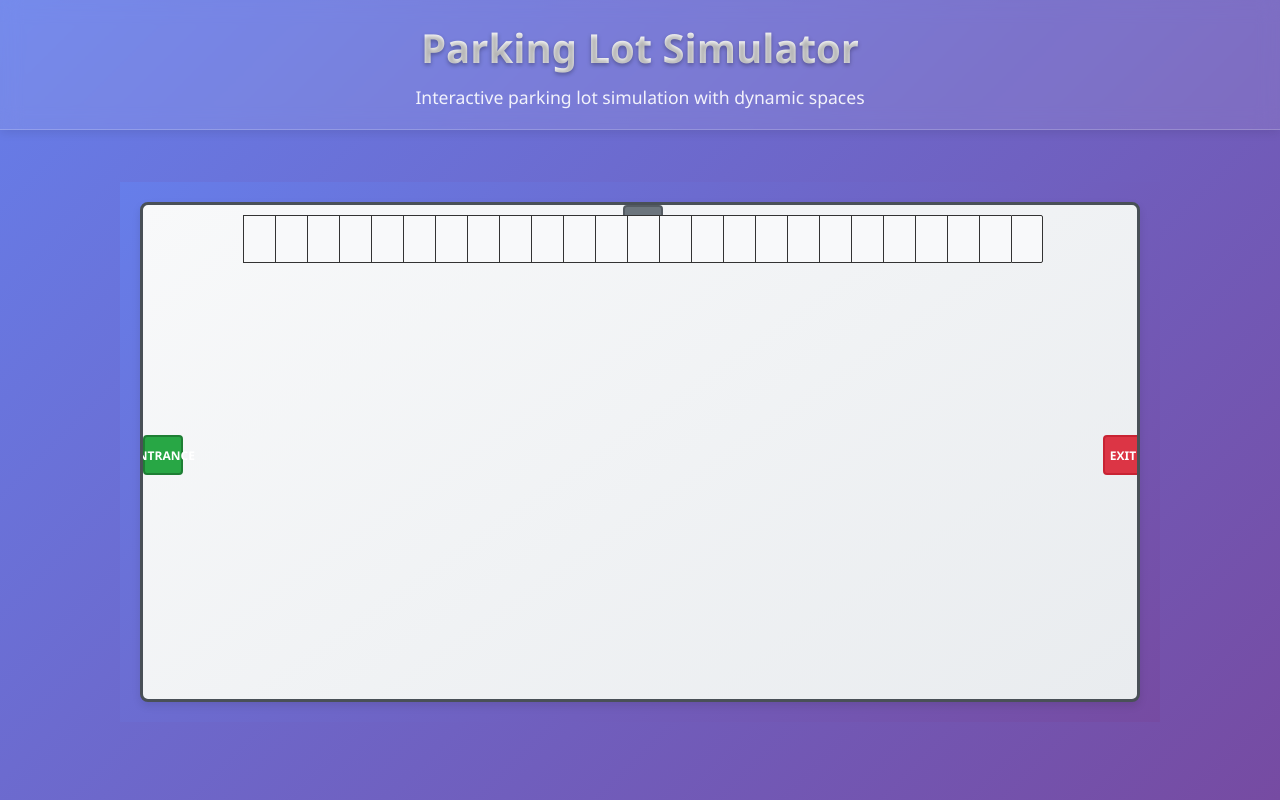
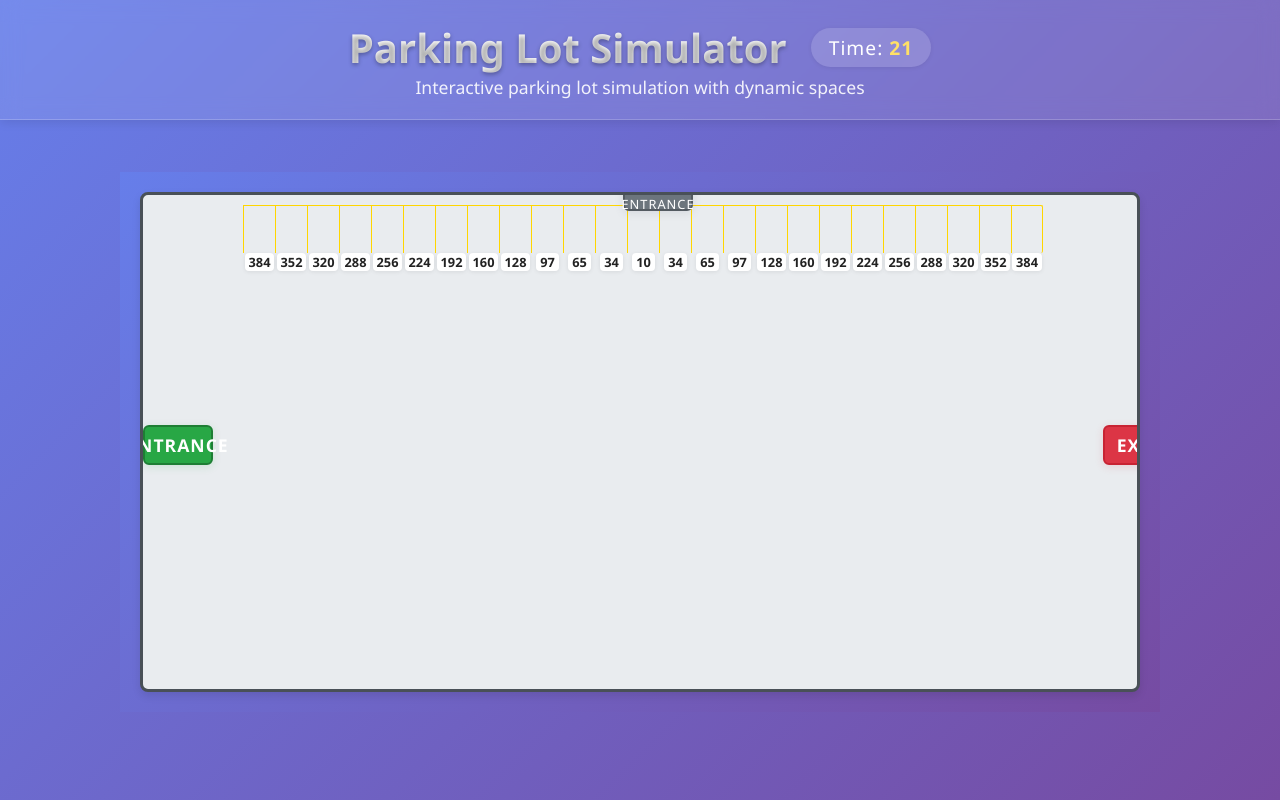
Before and after one commit to josephecombs/parking-lot-simulator, a React (Create React App) app: page / in a window 1280 px wide. Built offline with nearby package versions, Linux system fonts and the light colour scheme.

Commit message:
pretty good

```diff
--- a/src/App.css
+++ b/src/App.css
@@ -74,3 +74,23 @@ main {
     font-size: 1rem;
   }
 }
+
+.time-ticker {
+  background: rgba(255,255,255,0.15);
+  color: #fff;
+  font-size: 1.2rem;
+  font-weight: 500;
+  padding: 6px 18px;
+  border-radius: 20px;
+  box-shadow: 0 1px 4px rgba(0,0,0,0.08);
+  letter-spacing: 1px;
+  display: flex;
+  align-items: center;
+  gap: 6px;
+}
+
+.time-ticker span {
+  font-variant-numeric: tabular-nums;
+  font-weight: 700;
+  color: #ffe066;
+}
--- a/src/App.js
+++ b/src/App.js
@@ -1,15 +1,26 @@
-import React, { useState } from 'react';
+import React, { useState, useEffect } from 'react';
 import { ParkingLot } from './models/ParkingLot';
 import ParkingLotComponent from './components/ParkingLot';
 import './App.css';
 
 function App() {
   const [parkingLot] = useState(() => new ParkingLot(1000, 500));
+  const [time, setTime] = useState(0);
+
+  useEffect(() => {
+    const interval = setInterval(() => {
+      setTime((prev) => (prev + 1) % 101);
+    }, 250); // 4x speed
+    return () => clearInterval(interval);
+  }, []);
 
   return (
     <div className="App">
       <header className="App-header">
-        <h1>Parking Lot Simulator</h1>
+        <div style={{ display: 'flex', alignItems: 'center', justifyContent: 'center', gap: 24 }}>
+          <h1 style={{ margin: 0 }}>Parking Lot Simulator</h1>
+          <div className="time-ticker">Time: <span>{time}</span></div>
+        </div>
         <p>Interactive parking lot simulation with dynamic spaces</p>
       </header>
       <main>
--- a/src/components/ParkingLot.js
+++ b/src/components/ParkingLot.js
@@ -31,13 +31,17 @@ const ParkingLot = ({ parkingLot }) => {
             height: entrance.height,
             backgroundColor: '#28a745',
             border: '2px solid #1e7e34',
-            borderRadius: '4px',
+            borderRadius: '6px',
             display: 'flex',
             alignItems: 'center',
             justifyContent: 'center',
             color: 'white',
-            fontSize: '12px',
-            fontWeight: 'bold'
+            fontSize: '1.1rem',
+            fontWeight: 'bold',
+            letterSpacing: '1px',
+            padding: '0 12px',
+            minWidth: '70px',
+            boxShadow: '0 2px 8px rgba(40,167,69,0.15)'
           }}
         >
           ENTRANCE
@@ -54,13 +58,17 @@ const ParkingLot = ({ parkingLot }) => {
             height: exit.height,
             backgroundColor: '#dc3545',
             border: '2px solid #c82333',
-            borderRadius: '4px',
+            borderRadius: '6px',
             display: 'flex',
             alignItems: 'center',
             justifyContent: 'center',
             color: 'white',
-            fontSize: '12px',
-            fontWeight: 'bold'
+            fontSize: '1.1rem',
+            fontWeight: 'bold',
+            letterSpacing: '1px',
+            padding: '0 12px',
+            minWidth: '70px',
+            boxShadow: '0 2px 8px rgba(220,53,69,0.15)'
           }}
         >
           EXIT
@@ -77,16 +85,24 @@ const ParkingLot = ({ parkingLot }) => {
             height: buildingEntrance.height,
             backgroundColor: '#6c757d',
             border: '2px solid #545b62',
-            borderRadius: '4px',
+            borderRadius: '6px',
             display: 'flex',
+            flexDirection: 'column',
             alignItems: 'center',
             justifyContent: 'center',
             color: 'white',
-            fontSize: '12px',
-            fontWeight: 'bold'
+            fontSize: '1.1rem',
+            fontWeight: 'bold',
+            letterSpacing: '1px',
+            padding: '0 8px',
+            minWidth: '70px',
+            boxShadow: '0 2px 8px rgba(108,117,125,0.15)',
+            zIndex: 2,
+            transform: 'translateY(-60%)',
           }}
         >
-          BUILDING
+          <span>BUILDING</span>
+          <span style={{fontSize: '0.8rem', fontWeight: 400, marginTop: 2}}>ENTRANCE</span>
         </div>
 
         {/* Parking Spaces */}
--- a/src/components/ParkingLotSpace.js
+++ b/src/components/ParkingLotSpace.js
@@ -4,11 +4,12 @@ import '../styles/ParkingLotSpace.css';
 const ParkingLotSpace = ({ space, isLast }) => {
   const { x, y } = space.getPosition();
   const { width, height, borderWidth } = space.getDimensions();
+  const walkDistance = space.walkDistance;
 
   // Only the last space in the row gets a right border
   const borderStyle = isLast
-    ? `${borderWidth}px solid #333`
-    : `${borderWidth}px solid #333; border-right: none;`;
+    ? `${borderWidth}px solid #ffd600`
+    : `${borderWidth}px solid #ffd600; border-right: none;`;
 
   return (
     <div
@@ -19,16 +20,24 @@ const ParkingLotSpace = ({ space, isLast }) => {
         top: y,
         width: width,
         height: height,
-        borderTop: `${borderWidth}px solid #333`,
-        borderBottom: `${borderWidth}px solid #333`,
-        borderLeft: `${borderWidth}px solid #333`,
-        borderRight: isLast ? `${borderWidth}px solid #333` : 'none',
-        backgroundColor: space.isOccupied ? '#ff6b6b' : '#f8f9fa',
+        borderTop: `${borderWidth}px solid #ffd600`,
+        borderBottom: 'none',
+        borderLeft: `${borderWidth}px solid #ffd600`,
+        borderRight: isLast ? `${borderWidth}px solid #ffd600` : 'none',
+        backgroundColor: 'transparent',
         borderRadius: isLast ? '0 2px 2px 0' : '0',
-        boxSizing: 'border-box'
+        boxSizing: 'border-box',
+        display: 'flex',
+        flexDirection: 'column',
+        justifyContent: 'flex-end',
+        alignItems: 'center',
+        fontSize: '0.85rem',
+        paddingBottom: '0',
       }}
-      title={`Parking Space at (${x}, ${y}) - ${space.isOccupied ? 'Occupied' : 'Available'}`}
-    />
+      title={`Parking Space at (${x}, ${y}) - ${space.isOccupied ? 'Occupied' : 'Available'} - Walk: ${Math.round(walkDistance)}`}
+    >
+      <span className="walk-distance" style={{ marginBottom: '-18px', background: 'white', color: '#222', borderRadius: 4, padding: '0 4px', fontWeight: 600, fontSize: '0.8rem', boxShadow: '0 1px 4px rgba(0,0,0,0.08)' }}>{Math.round(walkDistance)}</span>
+    </div>
   );
 };
 
--- a/src/models/ParkingLot.js
+++ b/src/models/ParkingLot.js
@@ -39,9 +39,22 @@ export class ParkingLot {
     const startX = (this.width - totalRowWidth) / 2;
     const y = 10; // Small margin from the top
 
+    // Midpoint of the building entrance (top edge)
+    const buildingMidX = this.buildingEntrance.x + this.buildingEntrance.width / 2;
+    const buildingMidY = this.buildingEntrance.y + this.buildingEntrance.height / 2;
+
     for (let i = 0; i < numSpaces; i++) {
       const x = startX + i * spaceWidth;
-      this.spaces.push(new ParkingLotSpace(x, y, spaceWidth, spaceHeight, borderWidth));
+      // Midpoint of the top edge of the space
+      const spaceMidX = x + spaceWidth / 2;
+      const spaceMidY = y;
+      // Euclidean distance
+      const walkDistance = Math.sqrt(
+        Math.pow(spaceMidX - buildingMidX, 2) + Math.pow(spaceMidY - buildingMidY, 2)
+      );
+      const space = new ParkingLotSpace(x, y, spaceWidth, spaceHeight, borderWidth);
+      space.walkDistance = walkDistance;
+      this.spaces.push(space);
     }
   }
 
--- a/src/styles/ParkingLot.css
+++ b/src/styles/ParkingLot.css
@@ -10,7 +10,7 @@
 }
 
 .parking-lot {
-  background: linear-gradient(145deg, #f8f9fa, #e9ecef);
+  background: #44484b;
   border: 3px solid #495057;
   border-radius: 12px;
   box-shadow:
@@ -18,6 +18,7 @@
     0 4px 8px rgba(0, 0, 0, 0.06);
   overflow: hidden;
   transition: all 0.3s ease;
+  padding-top: 48px;
 }
 
 .parking-lot:hover {
--- a/src/styles/ParkingLotSpace.css
+++ b/src/styles/ParkingLotSpace.css
@@ -45,3 +45,14 @@
     transform: scale(1);
   }
 }
+
+.walk-distance {
+  font-size: 0.75rem;
+  color: #888;
+  background: rgba(255,255,255,0.7);
+  border-radius: 6px;
+  padding: 0 4px;
+  margin-bottom: 2px;
+  pointer-events: none;
+  user-select: none;
+}
```
